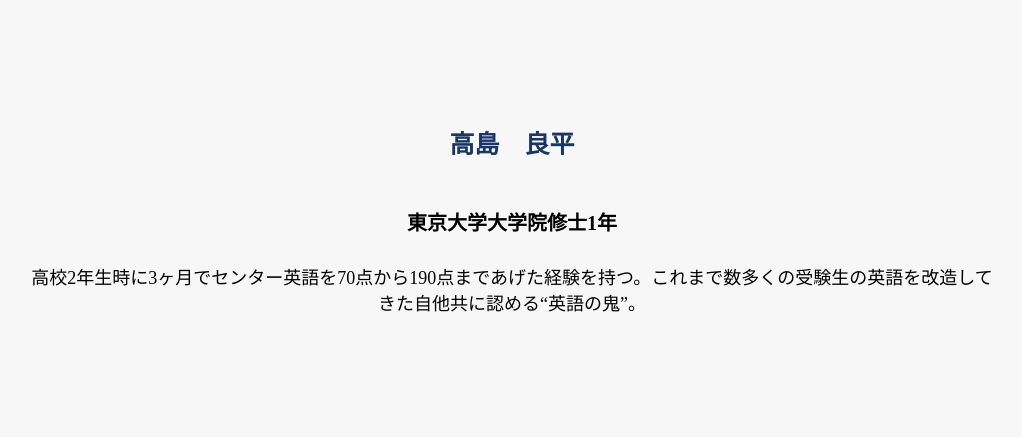
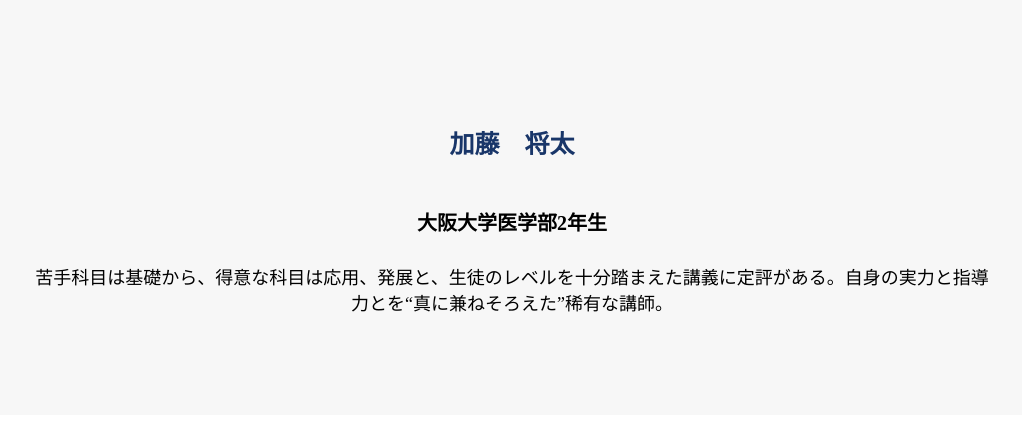
Before and after one commit to Ryoengineer112358/PrimeHP, a plain HTML site: page tutor.html in a window 1280 px wide. Shown: the part 1280-1717 px from the top of the page, without its empty margins (128-1150 px from the left). Drawn offline with Linux system fonts and the light colour scheme.

Commit message:
Change tutor.html

```diff
--- a/tutor.html
+++ b/tutor.html
@@ -73,9 +73,6 @@
                     <h3>谷　聡介</h3>
                     <h4>東京大学文科Ⅰ類2年生<span>旭丘高校出身</span></h4>
                     <p>独学ながら圧倒的な実力で東大文1に現役合格した秀才(東大実戦13位) 全国トップクラスの英語力が織りなす授業は天下一品。圧倒的英語力と、独学で培った学習メソッドは他塾を圧倒すること間違いなし。</p>
-                    <h3>高島　良平</h3>
-                    <h4>東京大学大学院修士1年<span>巣鴨高校出身</span></h4>
-                    <p>高校2年生時に3ヶ月でセンター英語を70点から190点まであげた経験を持つ。これまで数多くの受験生の英語を改造してきた自他共に認める“英語の鬼”。</p>
                     <h3>加藤　将太</h3>
                     <h4>大阪大学医学部2年生<span>東海高校出身</span></h4>
                     <p>苦手科目は基礎から、得意な科目は応用、発展と、生徒のレベルを十分踏まえた講義に定評がある。自身の実力と指導力とを“真に兼ねそろえた”稀有な講師。</p>
```
